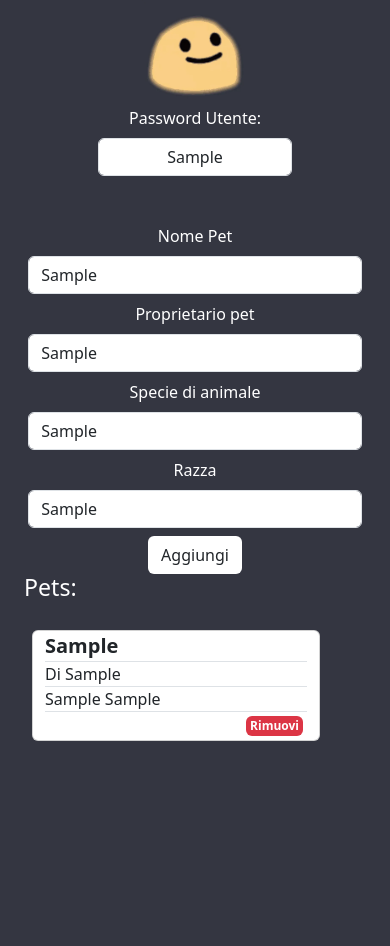
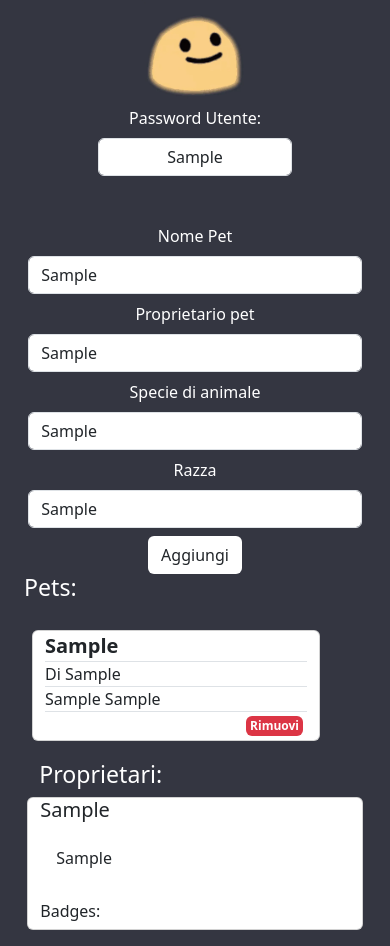
Before and after one commit to Vikappa/D1---W3---U2, a plain HTML site: page index.html in a window 390 px wide. Both pictures are taken after typing "Sample", "Sample", "Sample", "Sample", "Sample" into the empty fields and a click on the button "Aggiungi". Before the commit the page ends 844 px from the top, so only its background shows below. Drawn offline with nearby package versions, Linux system fonts and the light colour scheme.

Commit message:
Aggiunta metodi proprietari

```diff
--- a/esercizi.js
+++ b/esercizi.js
@@ -1,43 +1,45 @@
-class User {
-    constructor(firstName, lastName, age, location) {
-        this.firstName = firstName
-        this.lastName = lastName
-        this.age = age
-        this.location = location
-        this.confrontaEtàCon = function (soggetoConfronto) {
-            if (this.age > soggetoConfronto.age) {
-                console.log(`E' più vecchio ${this.firstName}, che ha ${this.age} anni che ${soggetoConfronto.firstName} che ne ha ${soggetoConfronto.age}`)
-                return `E' più vecchio ${this.firstName}, che ha ${this.age} anni che ${soggetoConfronto.firstName} che ne ha ${soggetoConfronto.age}`
-            }
-            if (this.age < soggetoConfronto.age) {
-                console.log(`E' più vecchio ${soggetoConfronto.firstName}, che ha ${soggetoConfronto.age} anni che ${this.firstName} che ne ha ${this.age}`)
-                return `E' più vecchio ${soggetoConfronto.firstName}, che ha ${soggetoConfronto.age} anni che ${this.firstName} che ne ha ${this.age}`
-            }
-            if (this.age === soggetoConfronto.age) {
-                console.log(`${soggetoConfronto.firstName} e ${this.firstName} sono coetanei , hanno ${this.age} anni`)
-                return `${soggetoConfronto.firstName} e ${this.firstName} sono coetanei , hanno ${this.age} anni`
-            }
-        }
-    }
-}
+// class User {
+//     constructor(firstName, lastName, age, location) {
+//         this.firstName = firstName
+//         this.lastName = lastName
+//         this.age = age
+//         this.location = location
+//         this.confrontaEtàCon = function (soggetoConfronto) {
+//             if (this.age > soggetoConfronto.age) {
+//                 console.log(`E' più vecchio ${this.firstName}, che ha ${this.age} anni che ${soggetoConfronto.firstName} che ne ha ${soggetoConfronto.age}`)
+//                 return `E' più vecchio ${this.firstName}, che ha ${this.age} anni che ${soggetoConfronto.firstName} che ne ha ${soggetoConfronto.age}`
+//             }
+//             if (this.age < soggetoConfronto.age) {
+//                 console.log(`E' più vecchio ${soggetoConfronto.firstName}, che ha ${soggetoConfronto.age} anni che ${this.firstName} che ne ha ${this.age}`)
+//                 return `E' più vecchio ${soggetoConfronto.firstName}, che ha ${soggetoConfronto.age} anni che ${this.firstName} che ne ha ${this.age}`
+//             }
+//             if (this.age === soggetoConfronto.age) {
+//                 console.log(`${soggetoConfronto.firstName} e ${this.firstName} sono coetanei , hanno ${this.age} anni`)
+//                 return `${soggetoConfronto.firstName} e ${this.firstName} sono coetanei , hanno ${this.age} anni`
+//             }
+//         }
+//     }
+// }
 
-const marioRossi = new User("Mario", "Rossi", 55, "Padova")
-const darioBianchi = new User("Dario", "Bianchi", 37, "Vicenza")
-const marcoNeri = new User("Marco", "Neri", 55, "Torino")
-console.log("") //spaziatura per i risultati del prossimo esercizio
+// const marioRossi = new User("Mario", "Rossi", 55, "Padova")
+// const darioBianchi = new User("Dario", "Bianchi", 37, "Vicenza")
+// const marcoNeri = new User("Marco", "Neri", 55, "Torino")
+// marioRossi.confrontaEtàCon(darioBianchi)
+// marioRossi.confrontaEtàCon(marcoNeri)
+// darioBianchi.confrontaEtàCon(marcoNeri)
+// console.log("") //spaziatura per i risultati del prossimo esercizio
 /////////////////////////////////////////////////////////////////////////////////////////////////////
 const campoPassword = document.getElementById('passwordUtente')
 const listaPetSchermo = document.getElementById('listaPetSchermo')
 const listaOwnerSchermo = document.getElementById('ownerList')
 const divPets = document.getElementById('contenitoreListaPet')
+const divOwners = document.getElementById('divOwners')
 let listaPetAcquisiti = []
 const form = document.getElementById('petForm')
 const titolo1 = document.getElementById('titoloPets')
 const titolo2 = document.getElementById('titoloProprietari')
 
-marioRossi.confrontaEtàCon(darioBianchi)
-marioRossi.confrontaEtàCon(marcoNeri)
-darioBianchi.confrontaEtàCon(marcoNeri)
+
 
 let stringaPassword
 
@@ -49,14 +51,15 @@ campoPassword.addEventListener("input", function () {
     updateVisibilità()
 })
 
+class Pet {
 
-class Pet {
     constructor(petName, petOwner, specie, razza) {
         this.petName = petName
         this.petOwner = petOwner
         this.specie = specie
         this.razza = razza
     }
+
     stringaPet() {
         return `${this.petName}, ${this.specie} di ${this.petOwner}, ${this.razza}`
     }
@@ -68,6 +71,20 @@ class Pet {
             return false
         }
     }
+
+    stringaPerOwnerCard() {
+        return `${this.petName}, ${this.specie} ${this.razza}`
+    }
+
+}
+
+class recordProprietario {
+    constructor(nomeProprietario, arrayPet) {
+        this.nomeProprietario = nomeProprietario
+        this.ownZoo = arrayPet
+    }
+
+
 
 }
 
@@ -108,6 +125,7 @@ const sincronizzaMemoriaUtente = function () {
 const removePet = function (x) {
     listaPetAcquisiti.splice(x, 1) // Rimuovo l'elemento da listaPetAcquisiti
     updateSchermoPet()
+    updateOwnerList()
 
 } // rimuove l'elemento dal dom dal localstorage e dalla lista in esecuzione corrente e refresha tutto
 
@@ -159,11 +177,11 @@ const addPet = function () {
         listaPetAcquisiti.push(newpet)
         updateSchermoPet()
         updateVisibilità() // Questo metodo aggiorna lo schermo ma anche il localStorage
-
-        easterEgg(newpet)
+        updateOwnerList()
+        //easterEgg(newpet)
     }
 
-}
+} // aggiunge il pet, salva in localstorage, aggiorna schermo
 
 const easterEgg = function (newpet) {
     let pazuzu = new Pet('Pazuzu', 'Vincenzo', 'Gatto', 'Certosino')
@@ -189,7 +207,67 @@ const easterEgg = function (newpet) {
 }
 
 const updateOwnerList = function () {
+    listaOwnerSchermo.innerHTML = ``
+    let alberoCompleto = [...Object.entries(localStorage)]
+    if (alberoCompleto.length > 0) {
+        divOwners.classList.remove('d-none')
+    } else {
+        divOwners.classList.add('d-none')
+    }
 
+    let listaProprietari = []
+
+    // Metto in un array le singole iterazioni di ogni owner
+    for (let index = 0; index < alberoCompleto.length; index++) {
+        let petScope = JSON.parse(alberoCompleto[index][1])
+        listaProprietari.push(petScope.petOwner)
+    }
+
+    const setDiOwners = new Set(listaProprietari)
+    listaProprietari = [...setDiOwners]
+
+    // Preparo un array da riempire con oggetti fatti di nomeProprietario e un array di suoi pet
+    let listaOwnerScore = []
+
+    listaProprietari.forEach(owner => {
+        let personalZoo = []
+        alberoCompleto.forEach(controlloOwner => {
+            if (JSON.parse(controlloOwner[1]).petOwner === owner) {
+                personalZoo.push(controlloOwner[1])// Scorre tutto il localstorage e aggiunge all'array personale i pet con quel padrone
+            }
+        })
+        let newRecord = new recordProprietario(owner, personalZoo)
+        listaOwnerScore.push(newRecord)
+    })
+    let stringaFinaleHtmlOwnerCards = ``
+
+    listaOwnerScore.forEach(ownerScore => {
+
+        let stringaOggettiPetHtml = ``
+        for (let g = 0; g < ownerScore.ownZoo.length; g++) {
+
+            if (ownerScore.nomeProprietario === JSON.parse(ownerScore.ownZoo[g]).petOwner) {
+                let ownerPet = new Pet(JSON.parse(ownerScore.ownZoo[g]).petName, JSON.parse(ownerScore.ownZoo[g]).petOwner, JSON.parse(ownerScore.ownZoo[g]).specie, JSON.parse(ownerScore.ownZoo[g]).razza)
+                stringaOggettiPetHtml = stringaOggettiPetHtml +
+                    `<p">${ownerPet.petName}</p>`
+            }
+        }
+
+        stringaFinaleHtmlOwnerCards = stringaFinaleHtmlOwnerCards + `<div class="card mb-3" style="max-width: 540px;">
+          <div class="row no-gutters">
+            <div class="col-md-4">
+            <h5 class="card-title">${ownerScore.nomeProprietario}</h5>
+            </div>
+            <div class="col-md-8">
+              <div class="card-body">
+                ${stringaOggettiPetHtml}
+              </div>
+            </div>
+          </div>
+          <h6>Badges:</h6>
+        </div>`
+    })
+    listaOwnerSchermo.innerHTML = stringaFinaleHtmlOwnerCards
 }
 
 loadLocalStorage() //Aggiungo il localStorage alla listaPetAcquisiti alla prima iterazione
@@ -201,5 +279,4 @@ updateOwnerList() // Carica dal localStorage i nomi di tutti gli utenti e i loro
 form.addEventListener('submit', function (e) {
     e.preventDefault() // fermiamo la pagina dal refresh
     addPet()
-    console.log("")//Spaziatura di cortesia
 })
--- a/index.html
+++ b/index.html
@@ -54,9 +54,8 @@
         </div>
     </div>
 
-
-    <div class="container text-white d-none">
-        <h3 id="titoloProprietari" class="d-none">Proprietari:</h3>
+    <div class="container text-white d-none  mx-auto col col-11" id="divOwners">
+        <h3 id="titoloProprietari" class="">Proprietari:</h3>
         <div class="row flex-column" id="ownerList">
         </div>
     </div>
```
